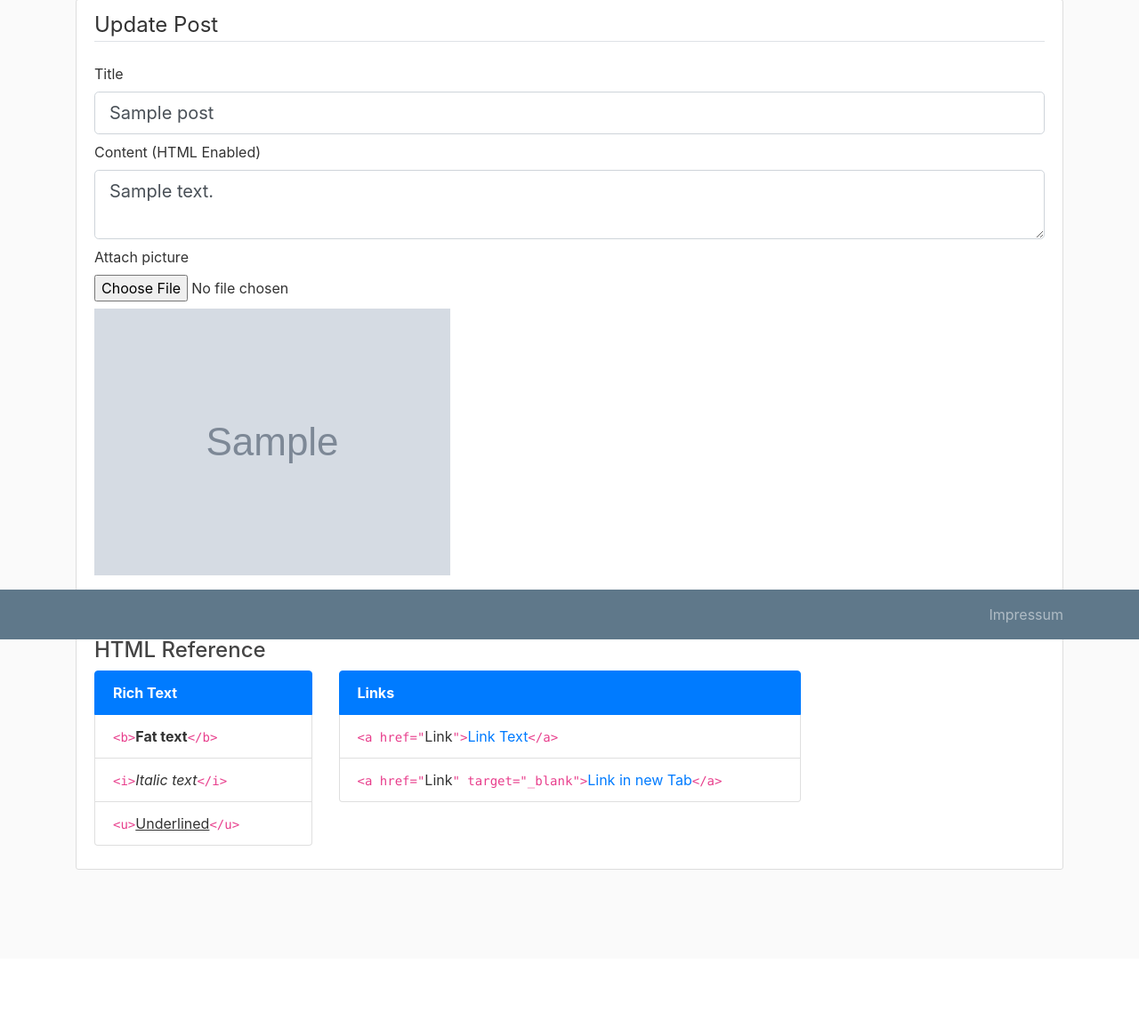
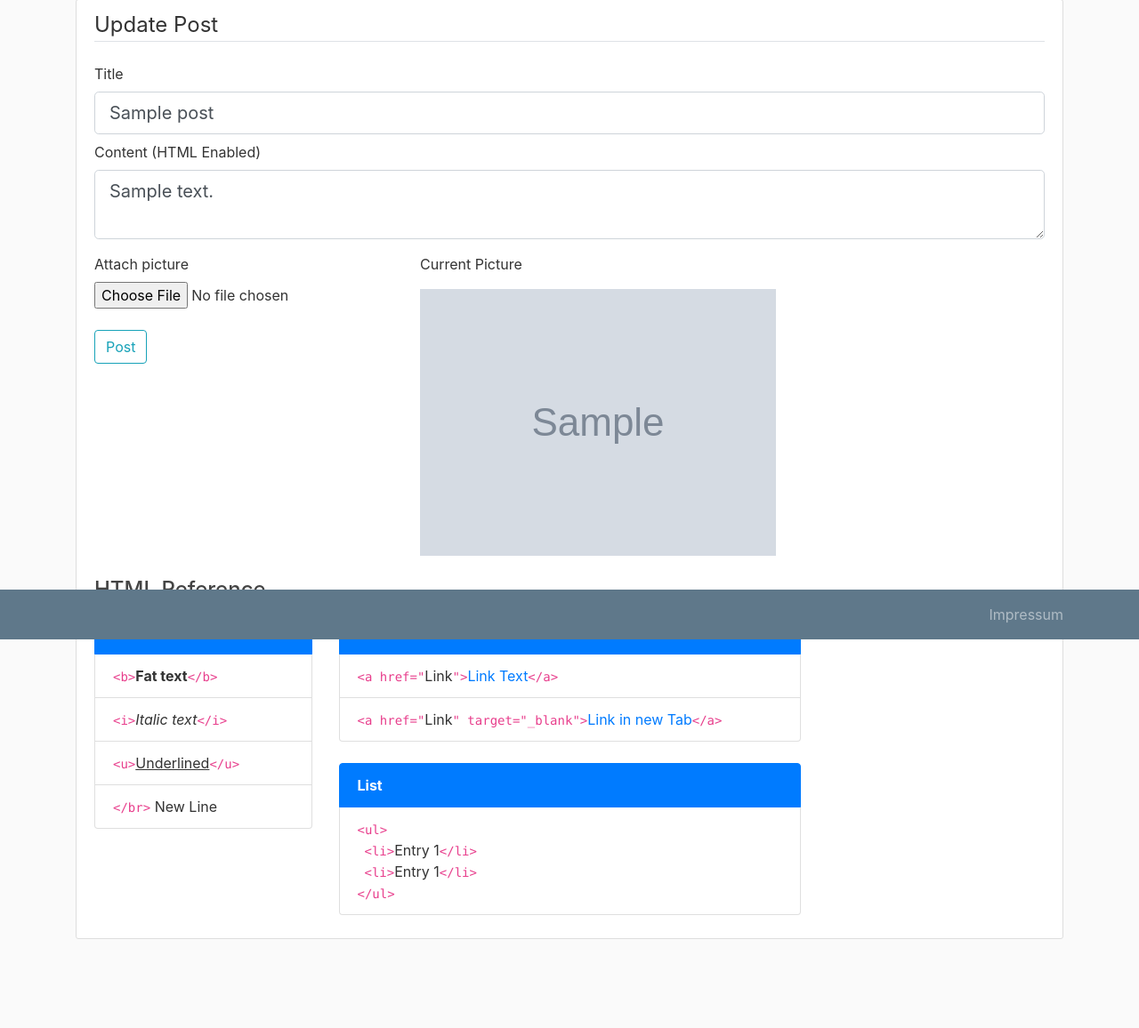
Before and after one commit to Kahitar/TFTTierlist, a Flask app: page /post/1/update in a window 1280 px wide. Shown: the part 81-1237 px from the top of the page at 89% size. Before the commit the page ends 1059 px from the top, so only its background shows below. Run offline with Flask 2, Linux system fonts and the light colour scheme; a user stored in the database is signed in; tables that the repository leaves empty hold one stand-in row (values such as "Sample post"); grey boxes marked "Sample" are stand-in pictures; some libraries are stand-ins or nearby versions.

Commit message:
Improve create and update post form visual.

```diff
--- a/tierlist/templates/create_post.html
+++ b/tierlist/templates/create_post.html
@@ -19,7 +19,7 @@
                         {{ form.title(class="form-control form-control-lg") }}
                     {% endif %}
                 </div>
-                <div class="form-group mb-2">
+                <div class="form-group mb-0">
                     {{ form.content.label(class="form-control-label") }} (HTML Enabled)
 
                     {% if form.content.errors %}
@@ -33,7 +33,10 @@
                         {{ form.content(class="form-control form-control-lg") }}
                     {% endif %}
                 </div>
-                <div class="form-group mb-2">
+            </fieldset>
+            <div class="row">
+                <div class="col-4">
+                    <div class="form-group mb-4">
                         {{ form.picture.label() }}
                         {{ form.picture(class="form-control-file") }}
                         {% if form.picture.errors %}
@@ -42,12 +45,18 @@
                             {% endfor %}
                         {% endif %}
                     </div>
-                {% if form.picture %}
-                    <img src="{{ url_for('static', filename='post_pics/' + form.picture.data) }}" class="img-rounded img-fluid"/>
-                {% endif %}
-            </fieldset>
                     <div class="form-group mb-2">
                         {{ form.submit(class="btn btn-outline-info") }}
+                    </div>
+                </div>
+                <div class="col-8">
+                    {% if form.picture.data %}
+                        <div class="form-group mb-2">
+                            <p>Current Picture</p>
+                            <img title="Current Picture" src="{{ url_for('static', filename='post_pics/' + form.picture.data) }}" class="img-rounded img-fluid"/>
+                        </div>
+                    {% endif %}
+                </div>
             </div>
         </form>
             <div class="form-group mt-3">
@@ -59,6 +68,7 @@
                                 <li class="list-group-item"><code>&lt;b&gt;</code><b>Fat text</b><code>&lt;/b&gt;</code></li>
                                 <li class="list-group-item"><code>&lt;i&gt;</code><i>Italic text</i><code>&lt;/i&gt;</code></li>
                                 <li class="list-group-item"><code>&lt;u&gt;</code><u>Underlined</u><code>&lt;/u&gt;</code></li>
+                                <li class="list-group-item"><code>&lt;/br&gt;</code> New Line
                             </ul>
                         </div>
                         <div class="col-6">
@@ -67,6 +77,16 @@
                                 <li class="list-group-item"><code>&lt;a href="</code>Link<code>"&gt;</code><a href="#">Link Text</a><code>&lt;/a&gt;</li></code>
                                 <li class="list-group-item"><code>&lt;a href="</code>Link<code>" target="_blank"&gt;</code><a href="#" target="_blank">Link in new Tab</a><code>&lt;/a&gt;</code></li>
                             </ul>
+                            </br>
+                            <ul class="list-group">
+                                <li class="list-group-item active"><b>List</b></li>
+                                <li class="list-group-item">
+                                    <code>&lt;ul&gt;</code></br>
+                                        <code class="ml-2">&lt;li&gt;</code>Entry 1<code>&lt;/li&gt;</code></br>
+                                        <code class="ml-2">&lt;li&gt;</code>Entry 1<code>&lt;/li&gt;</code></br>
+                                    <code>&lt;/ul&gt;</code>
+                                </li>
+                            </ul>
                         </div>
                     </div>
             </div>
```
Also changed, not shown: tierlist/static/post_pics/54634892df969d04.png (renamed from tierlist/static/post_pics/239612ea5412c3fa.png). Lines whose indentation alone changed are shown as unchanged.
